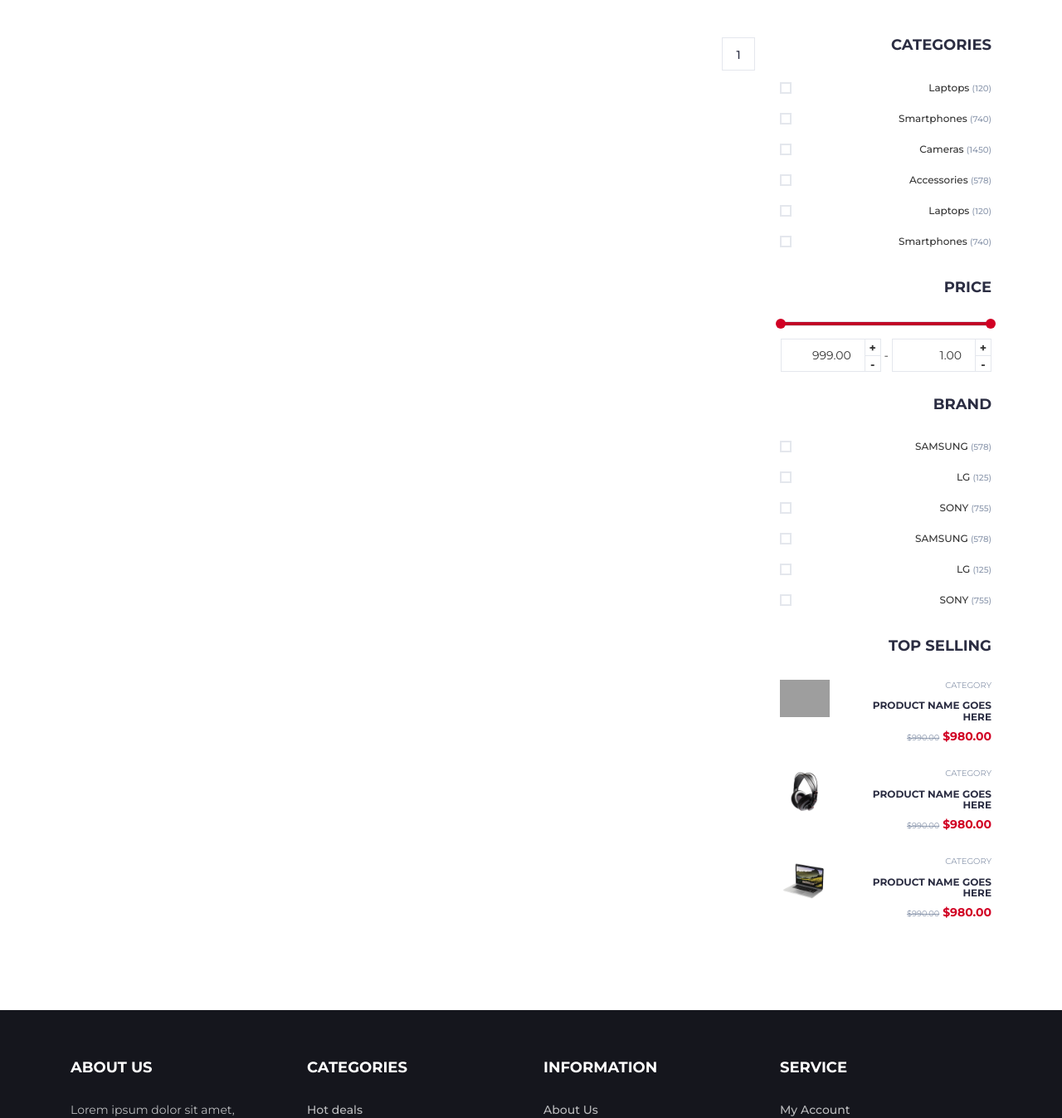
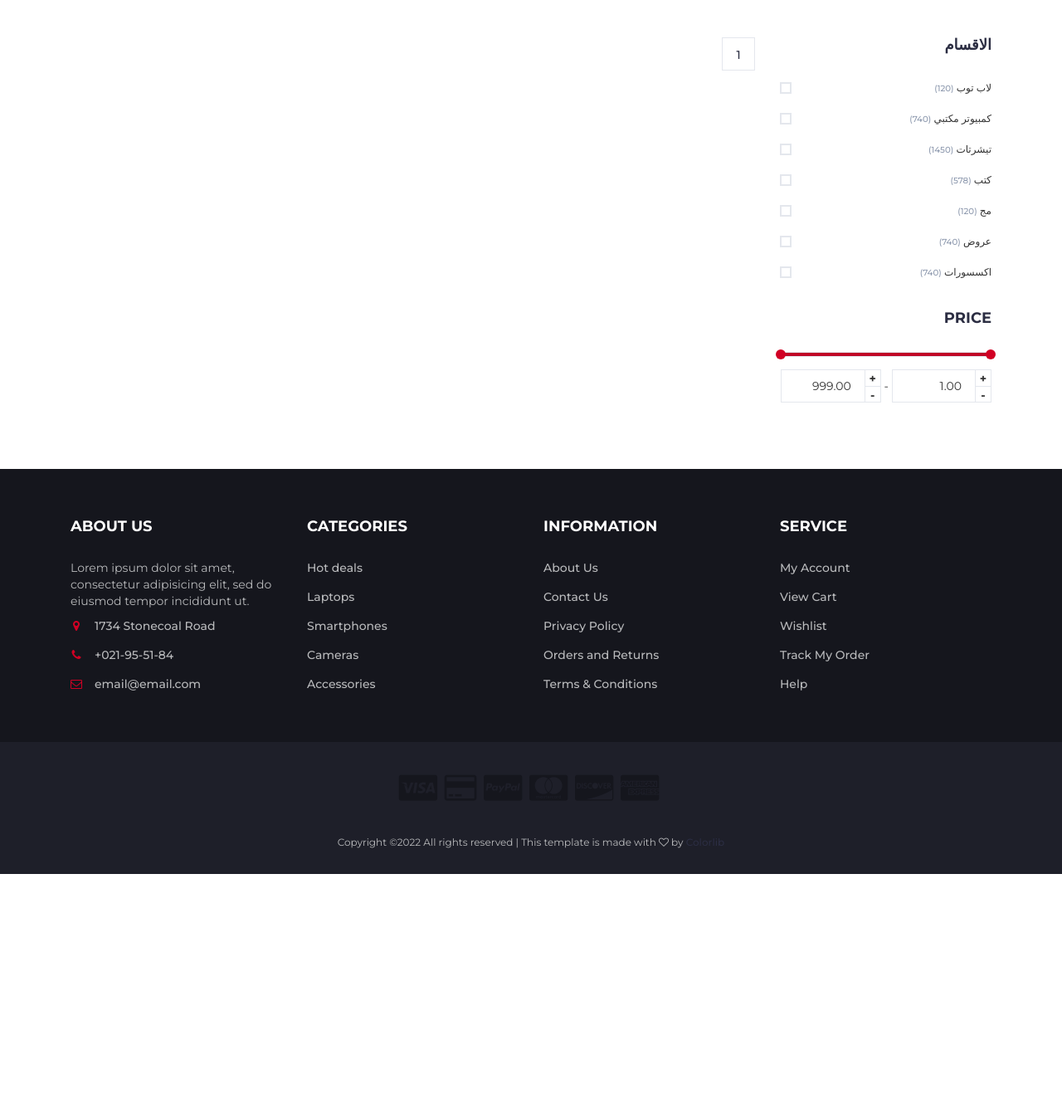
Before and after one commit to ayyaehab/Amr_blog, a Django app: page /store/ in a window 1280 px wide. Shown: the part 170-1517 px from the top of the page at 83% size. After the commit the page ends 1223 px from the top, so only its background shows below. Run offline with Django 3.2, Linux system fonts and the light colour scheme; data that the repository does not hold is empty; some libraries are stand-ins or nearby versions; grey boxes are pictures that could not be loaded.

Commit message:
finsh:arabic main page departments

```diff
--- a/store/templates/store/index.html
+++ b/store/templates/store/index.html
@@ -80,14 +80,14 @@
 					<div id="aside" class="col-md-3">
 						<!-- aside Widget -->
 						<div class="aside">
-							<h3 class="aside-title">Categories</h3>
+							<h3 class="aside-title">الاقسام</h3>
 							<div class="checkbox-filter">
 
 								<div class="input-checkbox">
 									<input type="checkbox" id="category-1">
 									<label for="category-1">
 										<span></span>
-										Laptops
+										لاب توب
 										<small>(120)</small>
 									</label>
 								</div>
@@ -96,7 +96,7 @@
 									<input type="checkbox" id="category-2">
 									<label for="category-2">
 										<span></span>
-										Smartphones
+										كمبيوتر مكتبي
 										<small>(740)</small>
 									</label>
 								</div>
@@ -105,7 +105,7 @@
 									<input type="checkbox" id="category-3">
 									<label for="category-3">
 										<span></span>
-										Cameras
+										تيشرتات
 										<small>(1450)</small>
 									</label>
 								</div>
@@ -114,7 +114,7 @@
 									<input type="checkbox" id="category-4">
 									<label for="category-4">
 										<span></span>
-										Accessories
+										كتب
 										<small>(578)</small>
 									</label>
 								</div>
@@ -123,7 +123,7 @@
 									<input type="checkbox" id="category-5">
 									<label for="category-5">
 										<span></span>
-										Laptops
+										مج
 										<small>(120)</small>
 									</label>
 								</div>
@@ -132,7 +132,15 @@
 									<input type="checkbox" id="category-6">
 									<label for="category-6">
 										<span></span>
-										Smartphones
+										عروض
+										<small>(740)</small>
+									</label>
+								</div>
+								<div class="input-checkbox">
+									<input type="checkbox" id="category-7">
+									<label for="category-7">
+										<span></span>
+										اكسسورات
 										<small>(740)</small>
 									</label>
 								</div>
@@ -160,98 +168,7 @@
 						</div>
 						<!-- /aside Widget -->
 
-						<!-- aside Widget -->
-						<div class="aside">
-							<h3 class="aside-title">Brand</h3>
-							<div class="checkbox-filter">
-								<div class="input-checkbox">
-									<input type="checkbox" id="brand-1">
-									<label for="brand-1">
-										<span></span>
-										SAMSUNG
-										<small>(578)</small>
-									</label>
-								</div>
-								<div class="input-checkbox">
-									<input type="checkbox" id="brand-2">
-									<label for="brand-2">
-										<span></span>
-										LG
-										<small>(125)</small>
-									</label>
-								</div>
-								<div class="input-checkbox">
-									<input type="checkbox" id="brand-3">
-									<label for="brand-3">
-										<span></span>
-										SONY
-										<small>(755)</small>
-									</label>
-								</div>
-								<div class="input-checkbox">
-									<input type="checkbox" id="brand-4">
-									<label for="brand-4">
-										<span></span>
-										SAMSUNG
-										<small>(578)</small>
-									</label>
-								</div>
-								<div class="input-checkbox">
-									<input type="checkbox" id="brand-5">
-									<label for="brand-5">
-										<span></span>
-										LG
-										<small>(125)</small>
-									</label>
-								</div>
-								<div class="input-checkbox">
-									<input type="checkbox" id="brand-6">
-									<label for="brand-6">
-										<span></span>
-										SONY
-										<small>(755)</small>
-									</label>
-								</div>
-							</div>
-						</div>
-						<!-- /aside Widget -->
 
-						<!-- aside Widget -->
-						<div class="aside">
-							<h3 class="aside-title">Top selling</h3>
-							<div class="product-widget">
-								<div class="product-img">
-									<img src="./img/product01.png" alt="">
-								</div>
-								<div class="product-body">
-									<p class="product-category">Category</p>
-									<h3 class="product-name"><a href="#">product name goes here</a></h3>
-									<h4 class="product-price">$980.00 <del class="product-old-price">$990.00</del></h4>
-								</div>
-							</div>
-
-							<div class="product-widget">
-								<div class="product-img">
-									<img src="./img/product02.png" alt="">
-								</div>
-								<div class="product-body">
-									<p class="product-category">Category</p>
-									<h3 class="product-name"><a href="#">product name goes here</a></h3>
-									<h4 class="product-price">$980.00 <del class="product-old-price">$990.00</del></h4>
-								</div>
-							</div>
-
-							<div class="product-widget">
-								<div class="product-img">
-									<img src="./img/product03.png" alt="">
-								</div>
-								<div class="product-body">
-									<p class="product-category">Category</p>
-									<h3 class="product-name"><a href="#">product name goes here</a></h3>
-									<h4 class="product-price">$980.00 <del class="product-old-price">$990.00</del></h4>
-								</div>
-							</div>
-						</div>
 						<!-- /aside Widget -->
 					</div>
 					<!-- /ASIDE -->
```
Also changed, not shown: store/templates/store/cart.html (+26 -15 lines).
